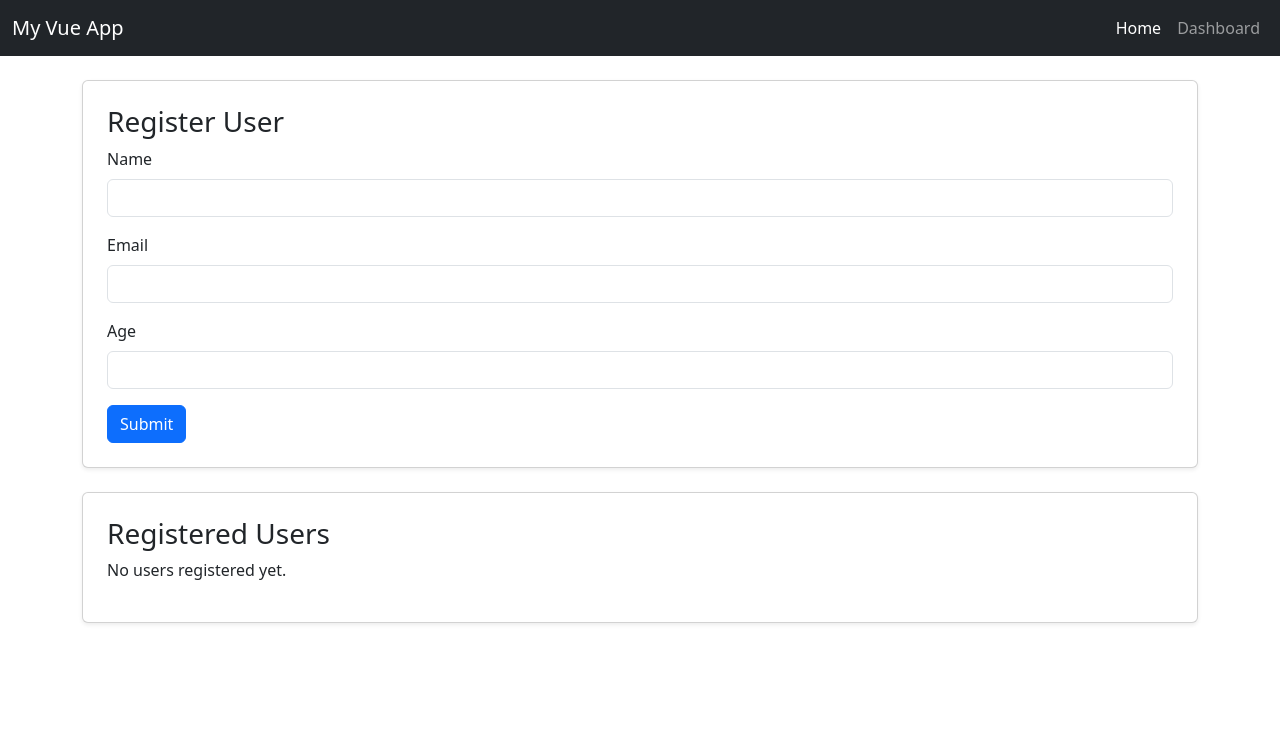
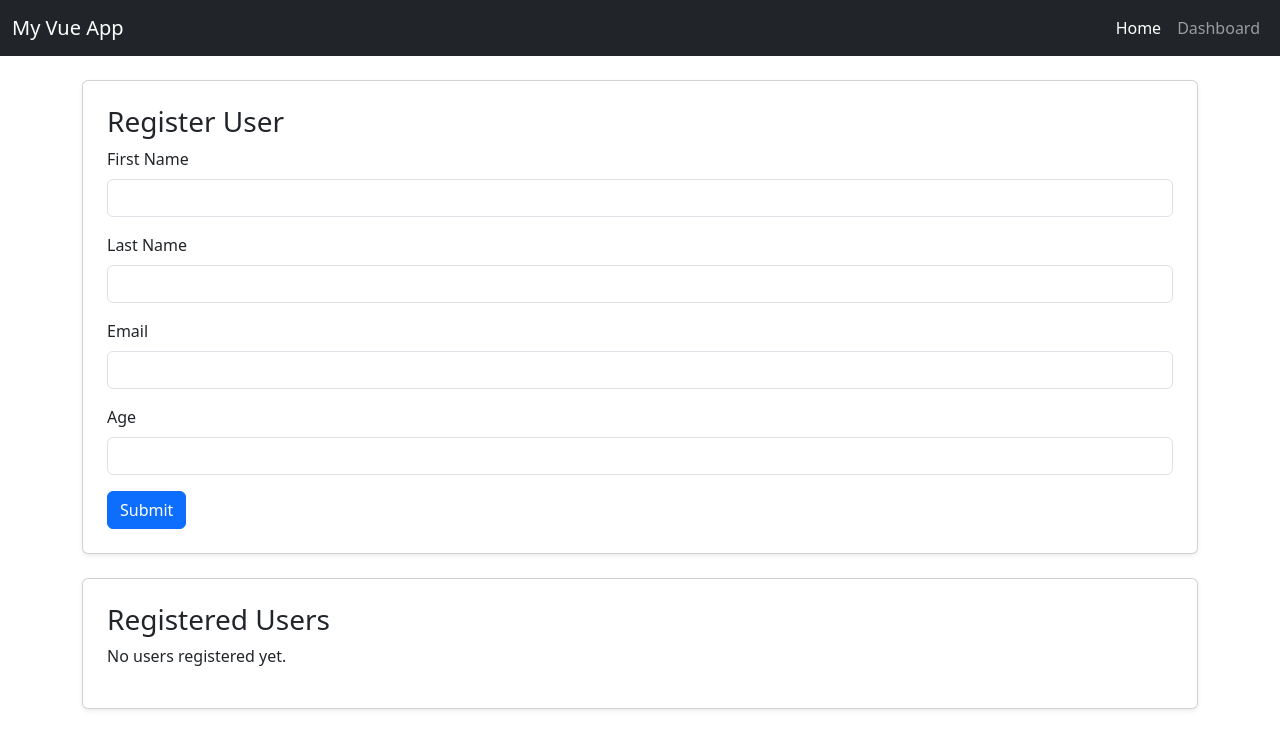
Before and after one commit to Srath0029/NFP_Sport, a Vue app in the folder FIT5032_ASSIGNMENT1/: page / in a window 1280 px wide. Shown: the top 748 px of the page. Built offline with nearby package versions, Linux system fonts and the light colour scheme; the HTML template or start-up script is replaced by a standard one.

Commit message:
Updated to include Last name

```diff
--- a/FIT5032_ASSIGNMENT1/src/components/Form.vue
+++ b/FIT5032_ASSIGNMENT1/src/components/Form.vue
@@ -2,21 +2,35 @@
   <div class="card p-4 mb-4 shadow-sm">
     <h3>Register User</h3>
     <form @submit.prevent="handleSubmit" novalidate>
-      <!-- Name Field -->
+      <!-- First Name Field -->
       <div class="mb-3">
-        <label for="name" class="form-label">Name</label>
+        <label for="firstName" class="form-label">First Name</label>
         <input
           type="text"
-          id="name"
-          v-model="name"
+          id="firstName"
+          v-model="firstName"
           class="form-control"
-          :class="{ 'is-invalid': errors.name }"
+          :class="{ 'is-invalid': errors.firstName }"
           required
         />
-        <div v-if="errors.name" class="invalid-feedback">{{ errors.name }}</div>
+        <div v-if="errors.firstName" class="invalid-feedback">{{ errors.firstName }}</div>
       </div>
 
-            <!-- Email Field -->
+      <!-- Last Name Field -->
+      <div class="mb-3">
+        <label for="lastName" class="form-label">Last Name</label>
+        <input
+          type="text"
+          id="lastName"
+          v-model="lastName"
+          class="form-control"
+          :class="{ 'is-invalid': errors.lastName }"
+          required
+        />
+        <div v-if="errors.lastName" class="invalid-feedback">{{ errors.lastName }}</div>
+      </div>
+
+      <!-- Email Field -->
       <div class="mb-3">
         <label for="email" class="form-label">Email</label>
         <input
@@ -30,7 +44,7 @@
         <div v-if="errors.email" class="invalid-feedback">{{ errors.email }}</div>
       </div>
 
-            <!-- Age Field -->
+      <!-- Age Field -->
       <div class="mb-3">
         <label for="age" class="form-label">Age</label>
         <input
@@ -53,7 +67,8 @@
 <script setup>
 import { ref } from "vue";
 
-const name = ref("");
+const firstName = ref("");
+const lastName = ref("");
 const email = ref("");
 const age = ref(null);
 const errors = ref({});
@@ -64,8 +79,12 @@ const validate = () => {
   errors.value = {};
   let valid = true;
 
-  if (!name.value.trim()) {
-    errors.value.name = "Name is required.";
+  if (!firstName.value.trim() || firstName.value.length < 2) {
+    errors.value.firstName = "First name must be at least 2 characters.";
+    valid = false;
+  }
+  if (!lastName.value.trim() || lastName.value.length < 2) {
+    errors.value.lastName = "Last name must be at least 2 characters.";
     valid = false;
   }
   if (!email.value.match(/^[^\s@]+@[^\s@]+\.[^\s@]+$/)) {
@@ -83,11 +102,13 @@ const validate = () => {
 const handleSubmit = () => {
   if (validate()) {
     emit("formSubmitted", {
-      name: name.value,
+      firstName: firstName.value,
+      lastName: lastName.value,
       email: email.value,
       age: age.value,
     });
-    name.value = "";
+    firstName.value = "";
+    lastName.value = "";
     email.value = "";
     age.value = null;
   }
```
